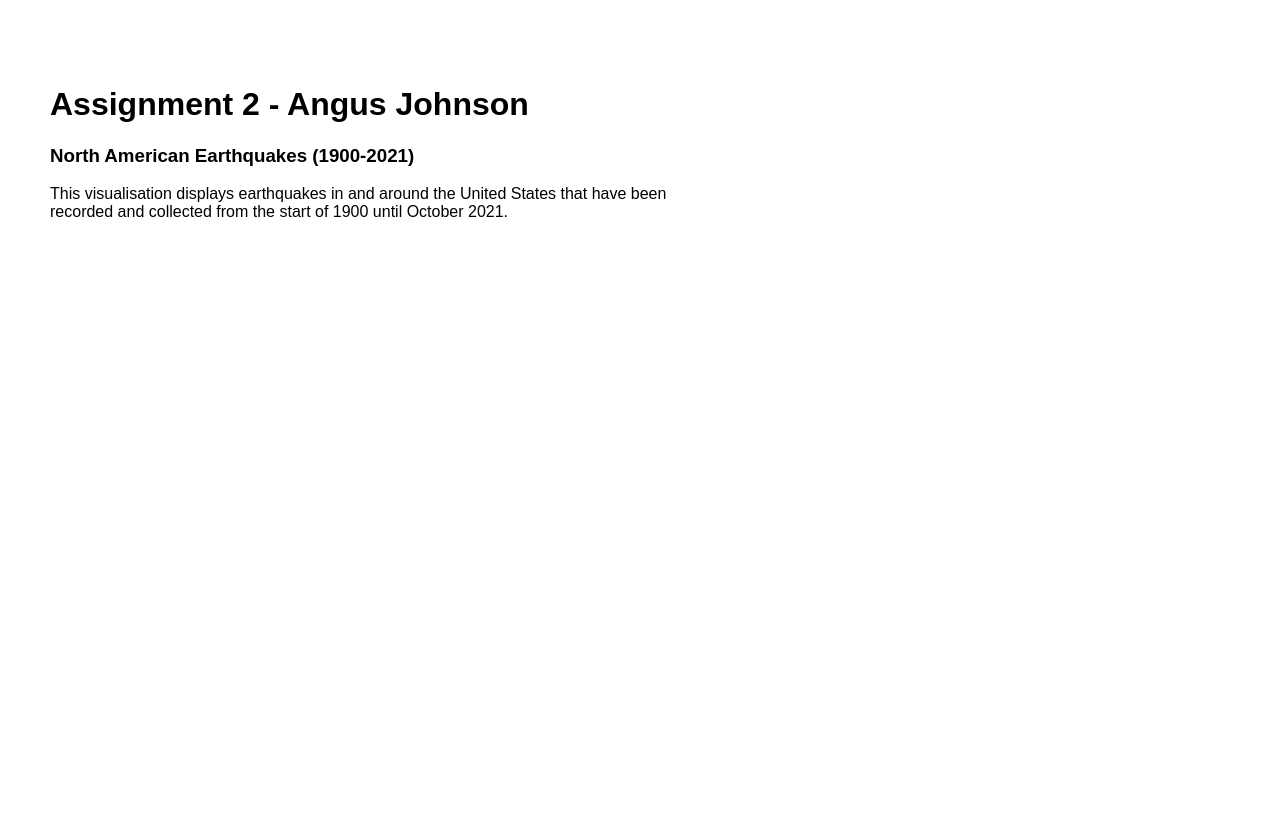
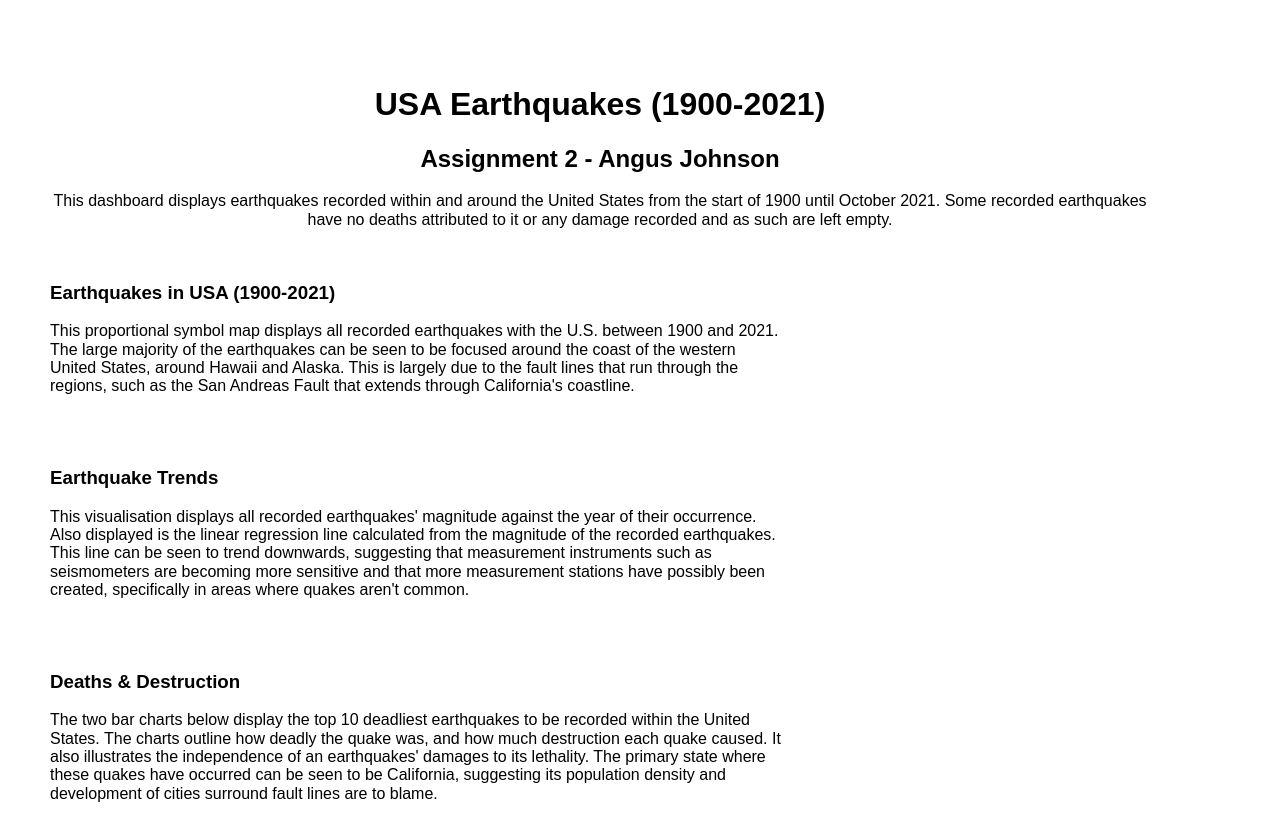
Before and after one commit to ajoh0003/assignment2, a plain HTML site: page index.html in a window 1280 px wide. Before the commit the page ends 800 px from the top, so only its background shows below. Drawn offline with nearby package versions, Linux system fonts and the light colour scheme; a script that the page names is missing.

Commit message:
Update index.html

```diff
--- a/index.html
+++ b/index.html
@@ -14,21 +14,69 @@
     <script src="js/vega_lite_vis.js"></script>
     <link rel="stylesheet" href="https://unpkg.com/purecss@2.0.3/build/pure-min.css" integrity="sha384-cg6SkqEOCV1NbJoCu11+bm0NvBRc8IYLRGXkmNrqUBfTjmMYwNKPWBTIKyw9mHNJ" crossorigin="anonymous">
     <meta name="viewport" content="width=device-width, initial-scale=1">
-
     <title>Assignment 2 - Angus Johnson</title>
 </head>
 
 <body>
-    <div class="vis">
-        <div class="pure-g">
-            <div class="pure-u-7-12">
-            <h1>Assignment 2 - Angus Johnson</h1>
-            <h3>North American Earthquakes (1900-2021)</h3>
-            <p>This visualisation displays earthquakes in and around the United States that have been recorded and collected from the start of 1900 until October 2021.</p>
+    <div class="content">
+        <div class="vis">
+            <div class="pure-g">
+                <div class="pure-u-1-1" style="text-align: center;">
+                    <h1>USA Earthquakes (1900-2021)</h1>
+                    <h2>Assignment 2 - Angus Johnson</h2>
+                    <p>This dashboard displays earthquakes recorded within and around the United States from the start of 1900 until October 2021.
+                        Some recorded earthquakes have no deaths attributed to it or any damage recorded and as such are left empty.
+                    </p>
+                </div>
             </div>
+            <br>
+            <div class="pure-g">
+                <div class="pure-u-2-3">
+                    <h3>Earthquakes in USA (1900-2021)</h3>
+                    <p>This proportional symbol map displays all recorded earthquakes with the U.S. between 1900 and 2021.
+                        The large majority of the earthquakes can be seen to be focused around the coast of the western
+                         United States, around Hawaii and Alaska. This is largely due to the fault lines that run through
+                          the regions, such as the San Andreas Fault that extends through California's coastline.</p>
+                </div>
+                <div class="pure-u-1-1">
+                    <div id="multi" class="vis-container"></div>
+                </div>
+            </div>
+
+            <br><br>
+            <div class="pure-u-2-3">
+                <h3>Earthquake Trends</h3>
+                <p>This visualisation displays all recorded earthquakes' magnitude against the year of their occurrence. Also displayed is the linear regression line calculated from the magnitude of the recorded earthquakes.
+                    This line can be seen to trend downwards, suggesting that measurement instruments such as seismometers are
+                     becoming more sensitive and that more measurement stations have possibly been created, specifically in areas where quakes aren't common.
+                </p>
+            </div>
+            <div class="pure-g" >
+                <div class="pure-u-1-1">
+                    <div id="linear_reg" class="vis-container"></div>
+                </div>
+            </div>
+            <br><br>
+            <div class="pure-u-2-3">
+                <h3>Deaths & Destruction</h3>
+                <p>The two bar charts below display the top 10 deadliest earthquakes to be recorded within the United States.
+                    The charts outline how deadly the quake was, and how much destruction each quake caused. It also illustrates
+                     the independence of an earthquakes' damages to its lethality. The primary state where these quakes have occurred can
+                     be seen to be California, suggesting its population density and development of cities surround fault lines are to blame.</p>
+            </div>
+            <div class="pure-g center">
+                <div class="pure-u-1-2" style="width: 515px; padding-left: 15px;">
+                <div class="description description-left">
+                    <div id="bar_chart_death" class="vis-container"></div>
+                </div>
+                </div>
+                <div class="pure-u-1-2" style="width: 515px;">
+                <div id="bar_chart_damage" class="vis-container"></div>
+                </div>
+            </div>
+
+
         </div>
-        <div id="map"></div>
-        <div id="scatter"></div>
     </div>
 </body>
 
```
